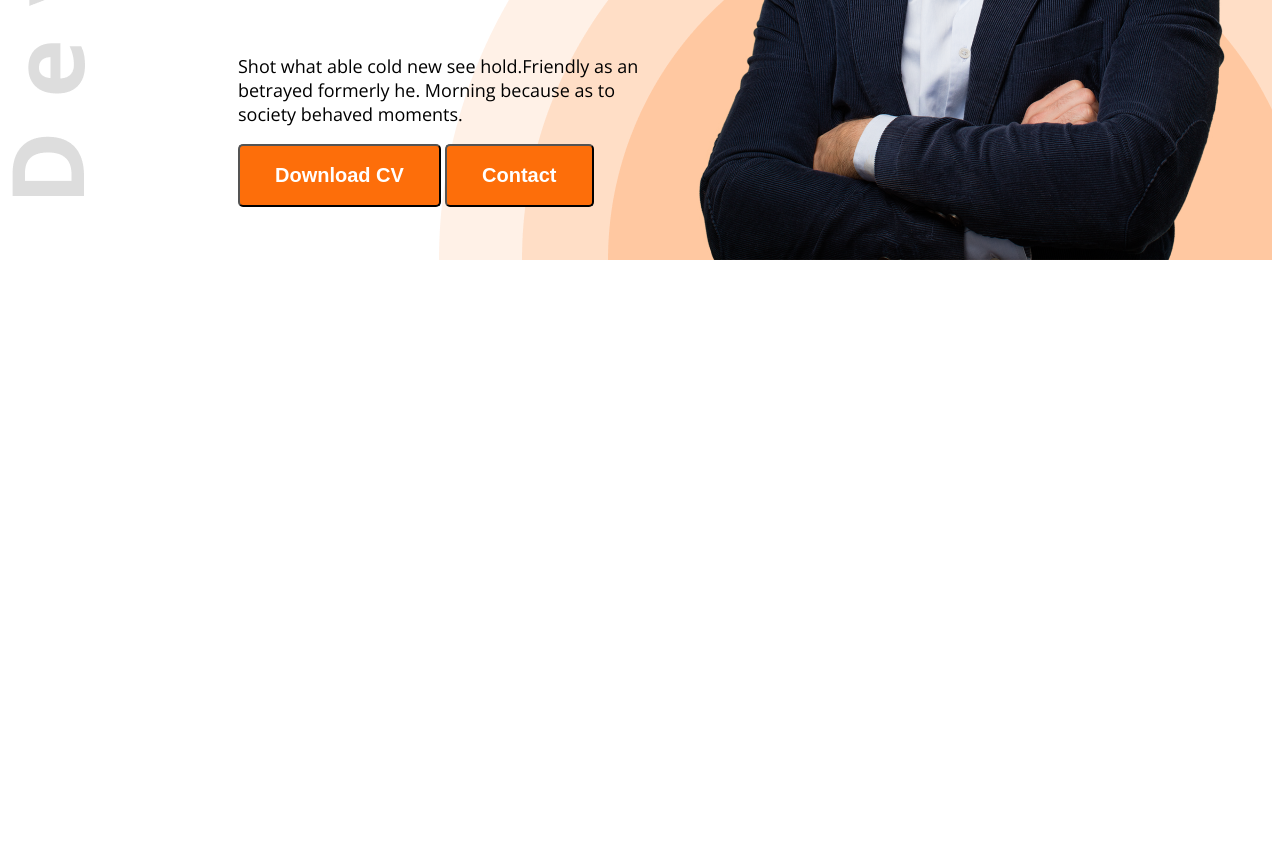
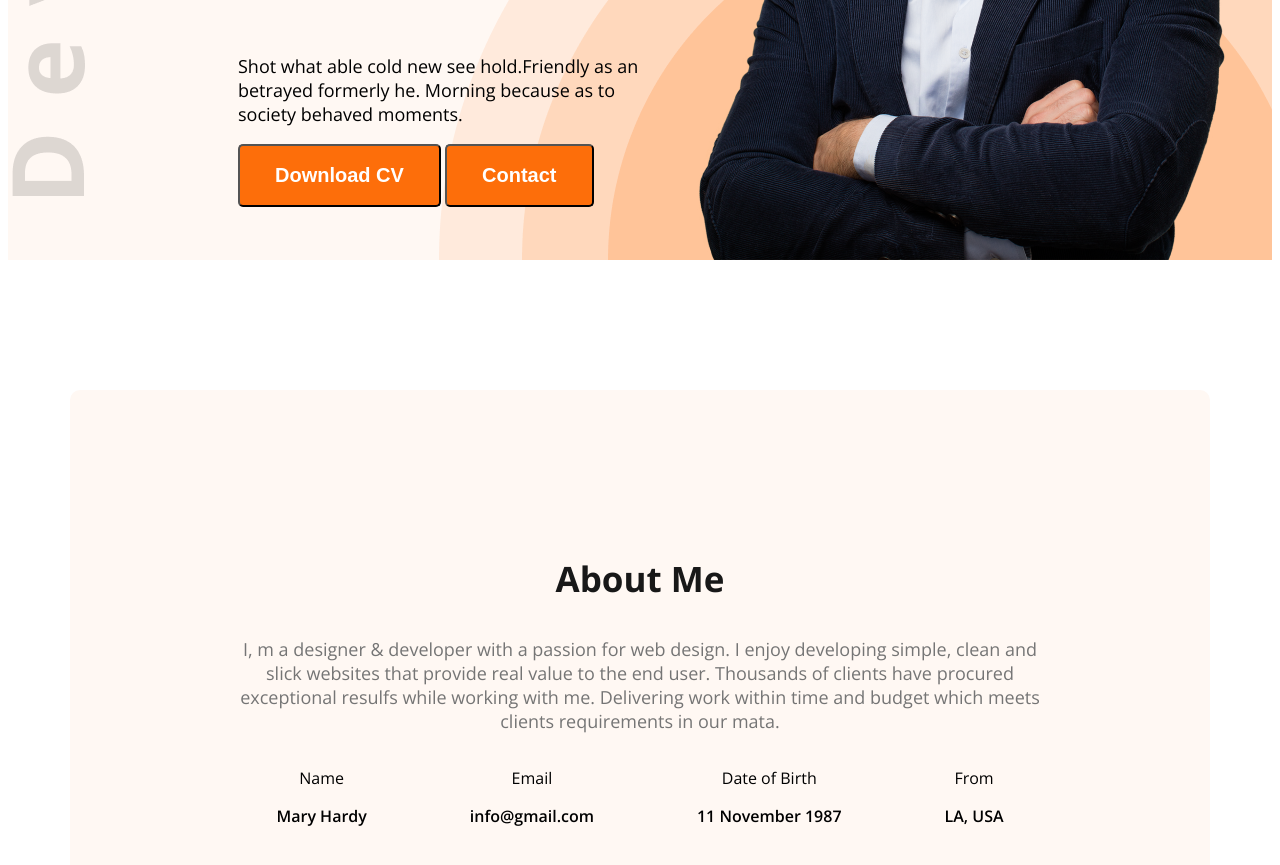
Before and after one commit to Dibakar-Biswas/wev-dev-portfolio, a plain HTML site: page index.html in a window 1280 px wide. Shown: the part 575-1440 px from the top of the page. Before the commit the page ends 843 px from the top, so only its background shows below. Drawn offline with nearby package versions, Linux system fonts and the light colour scheme.

Commit message:
added main section

```diff
--- a/index.html
+++ b/index.html
@@ -11,7 +11,7 @@
     <title>Web Developer Portfolio</title>
   </head>
   <body class="open-sans-normal">
-    <header class="header">
+    <header class="header secondary-bg">
         <nav>
             <h3 class="nav-title">Ma<span class="text-primary">r</span>y</h3>
             <ul>
@@ -33,7 +33,32 @@
             <img class="banner-profile-pic" src="images/hardy.png" alt="">
         </div>
     </header>
-    <main></main>
+    <main>
+        <section class="about secondary-bg">
+            <h3 class="section-title">About Me</h3>
+            <p class="section-description">
+                I, m a designer & developer with a passion for web design. I enjoy developing simple, clean and slick websites that provide real value to the end user. Thousands of clients have procured exceptional resulfs while working with me. Delivering work within time and budget which meets clients requirements in our mata.
+            </p>
+            <div class="about-items">
+                <div class="about-item">
+                    <p class="item-title">Name</p>
+                    <p class="item-descripton">Mary Hardy</p>
+                </div>
+                <div class="about-item">
+                    <p class="item-title">Email</p>
+                    <p class="item-descripton">info@gmail.com</p>
+                </div>
+                <div class="about-item">
+                    <p class="item-title">Date of Birth</p>
+                    <p class="item-descripton">11 November 1987</p>
+                </div>
+                <div class="about-item">
+                    <p class="item-title">From</p>
+                    <p class="item-descripton">LA, USA</p>
+                </div>
+            </div>
+        </section>
+    </main>
     <footer></footer>
   </body>
 </html>
--- a/styles/portfolio.css
+++ b/styles/portfolio.css
@@ -9,6 +9,9 @@
 
 
 /* shared style */
+.secondary-bg{
+    background-color: #FFF8F3;
+}
 .text-primary{
     color: #FD6E0A;
 }
@@ -24,6 +27,18 @@
     color: white;
     padding: 18px 35px;
     border-radius: 5px;
+}
+
+.section-title{
+    font-size: 35px;
+    font-weight: bold;
+    color: #181818;
+}
+
+.section-description{
+    font-size: 18px;
+    font-weight: normal;
+    color: #757575;
 }
 
 .header{
@@ -92,3 +107,26 @@ nav li a{
     width: 584px;
     height: 676px;
 }
+
+/* main style */
+main{
+    max-width: 1140px;
+    margin: 0 auto;
+}
+
+/* about styles */
+.about{
+    border-radius: 10px;
+    padding: 130px 155px;
+    text-align: center;
+    margin-top: 130px;
+}
+
+.about-items{
+    display: flex;
+    justify-content: space-around;
+}
+
+.item-descripton{
+    font-weight: 600;
+}
```
